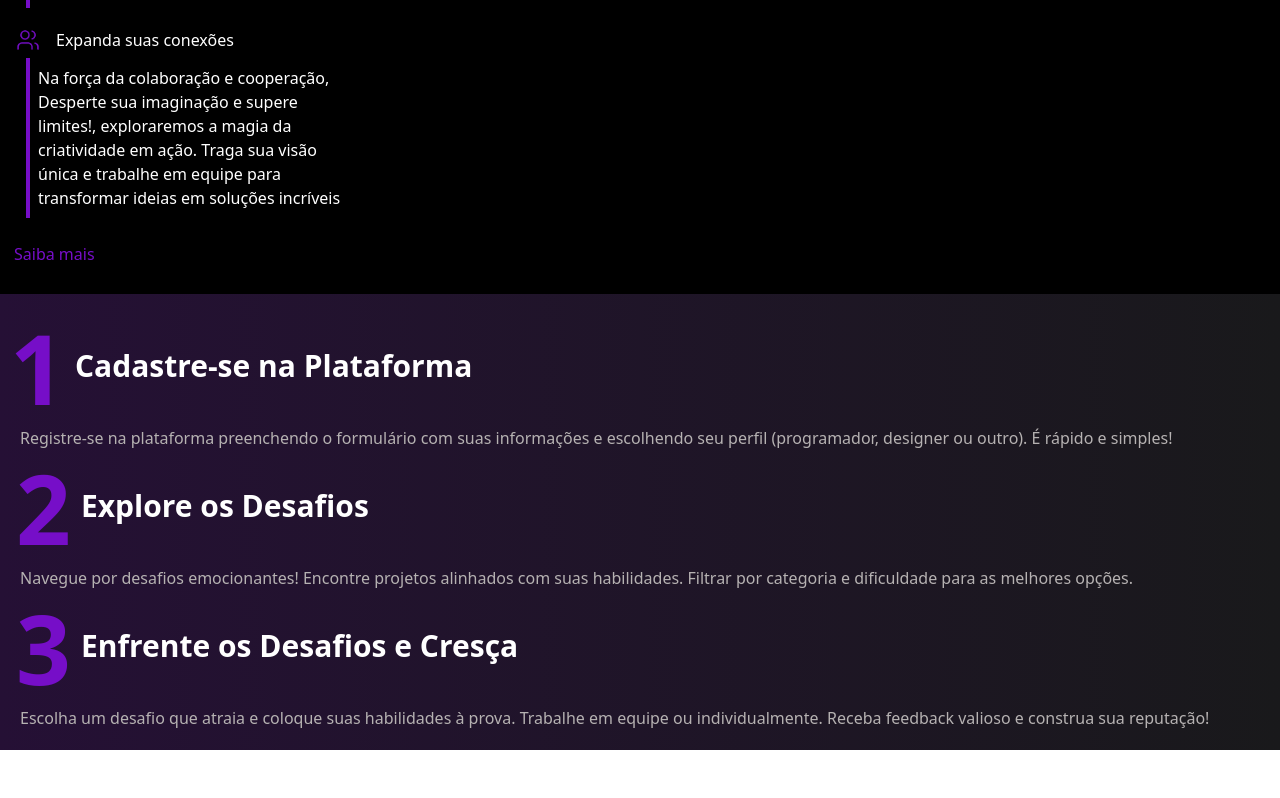
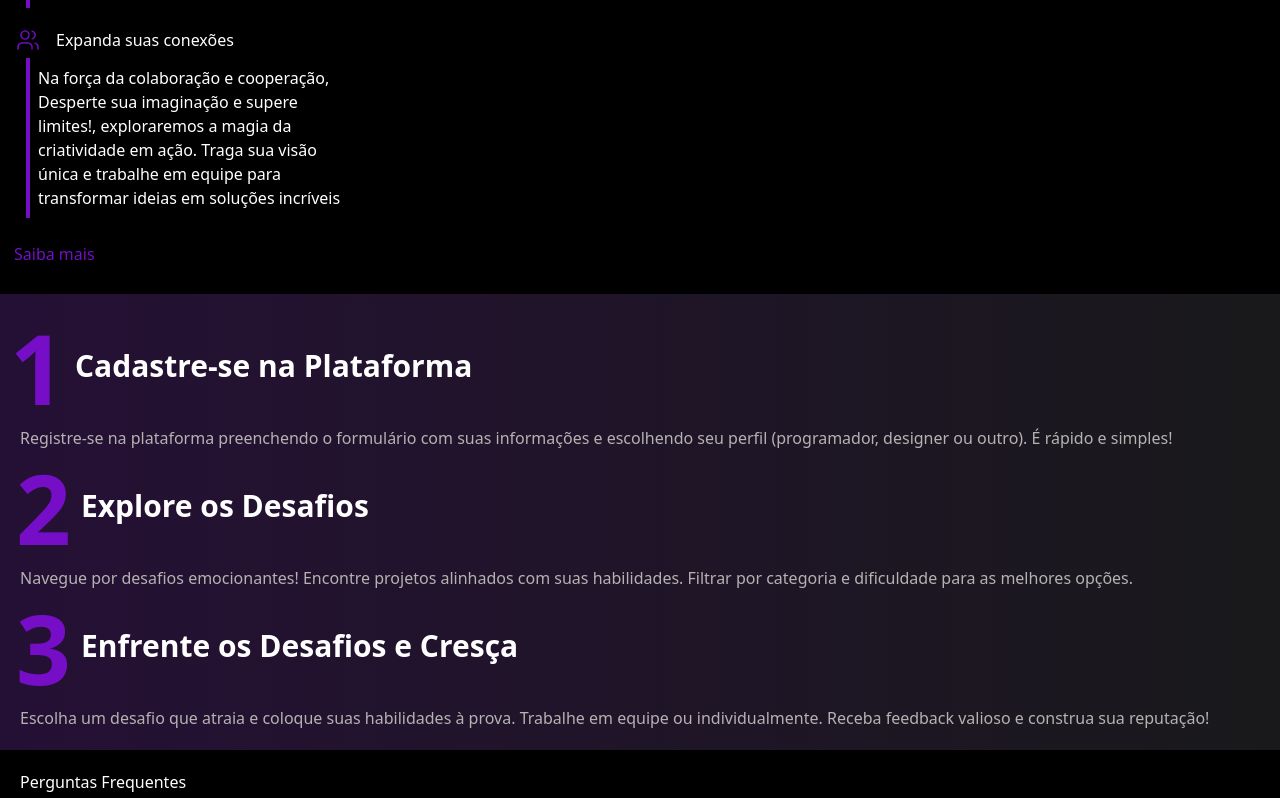
Before and after one commit to Kaiqueav/Draft-Lab, a Vue app: page / in a window 1280 px wide. Shown: the part 972-1770 px from the top of the page. Before the commit the page ends 1722 px from the top, so only its background shows below. Built offline with nearby package versions, Linux system fonts and the light colour scheme.

Commit message:
criação componente Faqs

```diff
--- a/src/App.vue
+++ b/src/App.vue
@@ -3,6 +3,7 @@
     import Banner from './components/Banner.vue'
     import About from './components/About.vue'
     import Work from './components/Work.vue'
+    import Faqs from './components/Faqs.vue'
 
 </script>
 
@@ -12,6 +13,7 @@
          <Banner check = "/img/check-check.png" />
          <About heart = "/img/heart-handshake.png" world="/img/globe-2.png" smile="/img/smile-plus.png" users="/img/users.png"/>
          <Work />
+         <Faqs />
     </div>
 
 </template>
--- /dev/null
+++ b/src/components/Faqs.vue
@@ -0,0 +1,13 @@
+<script setup>
+
+</script>
+
+<template>
+    <div class="bg-black p-1">
+        <h1 class="text-white mt-4 ml-4"> Perguntas Frequentes</h1>
+    </div>
+</template>
+
+<style scoped>
+
+</style>
```
